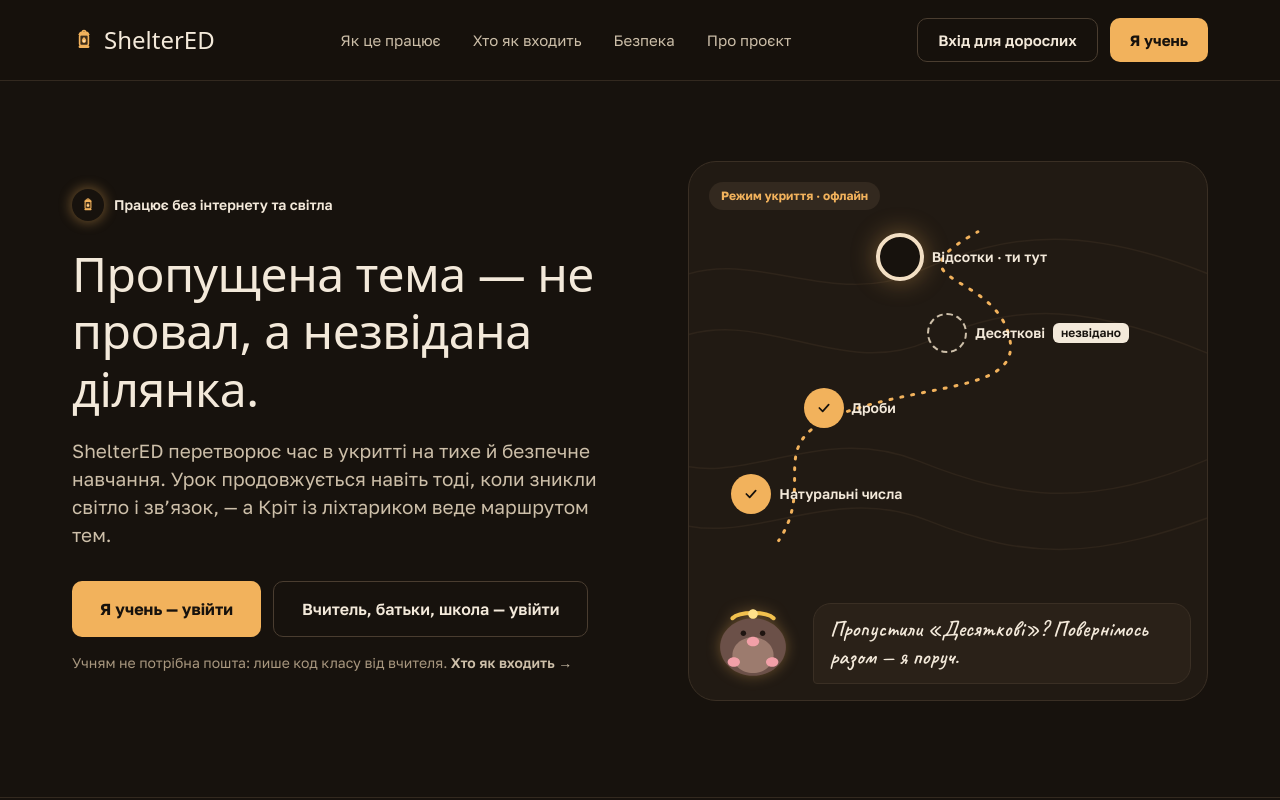
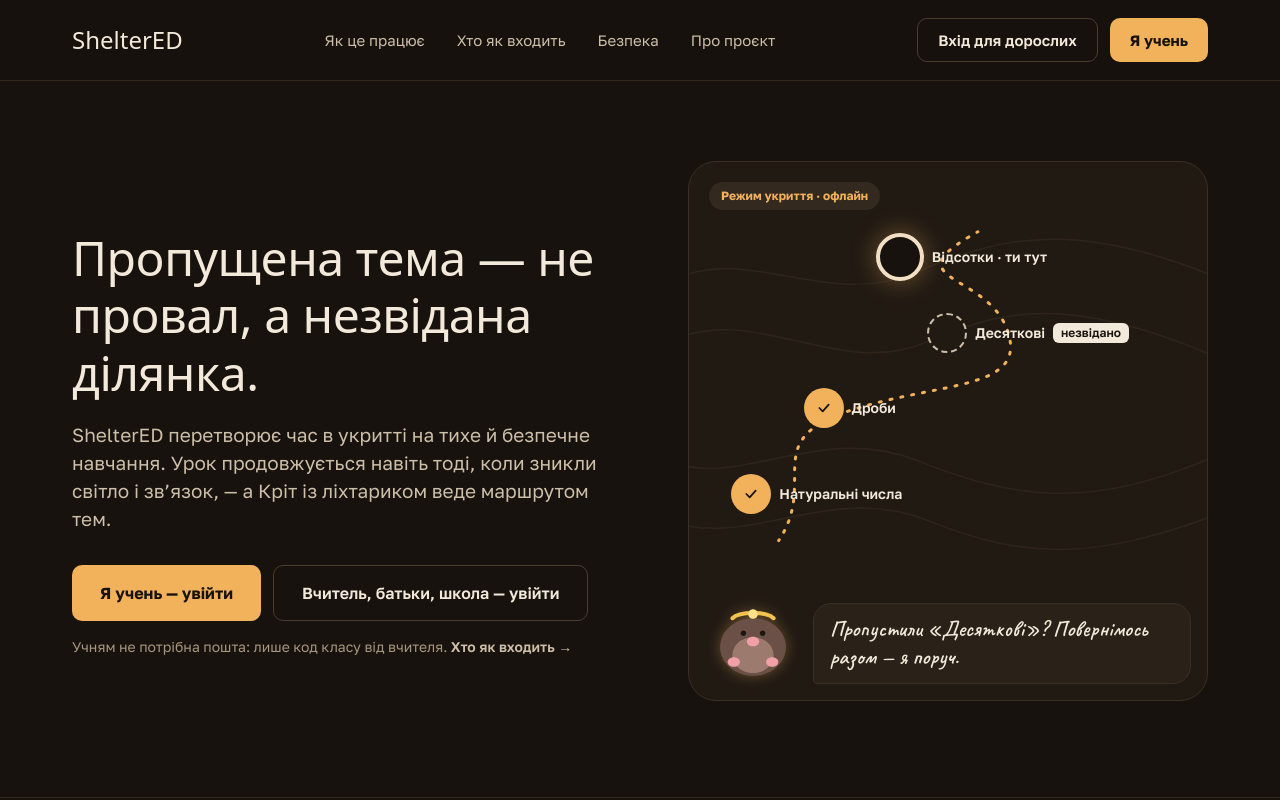
Before and after one commit to ShelterED-project/ShelterED, a React (Vite) app in the folder frontend/: page / in a window 1280 px wide. Shown: the top 800 px of the page. Built offline with nearby package versions, Linux system fonts and the light colour scheme; no server answers; a web font is replaced by a local one.

Commit message:
Remove lantern icon next to brand name, show mole in collapsed sidebar

```diff
--- a/frontend/src/pages/landing/sections/Hero.tsx
+++ b/frontend/src/pages/landing/sections/Hero.tsx
@@ -35,12 +35,6 @@ export default function Hero() {
   return (
     <section className="mx-auto flex max-w-[1296px] flex-col items-stretch gap-12 px-5 pt-12 pb-16 md:px-8 lg:flex-row lg:items-center lg:gap-16 lg:pt-20 lg:pb-24 xl:px-[72px]">
       <div className="flex flex-1 flex-col items-start">
-        <p className="inline-flex items-center gap-2.5 text-sm font-semibold text-parchment">
-          <span className="flex size-8 shrink-0 items-center justify-center rounded-full bg-oil shadow-[0_0_12px_2px_rgba(242,178,92,0.35)]">
-            <img src={lanternIcon} alt="" width={16} height={16} />
-          </span>
-          Працює без інтернету та світла
-        </p>
         <h1 className="mt-6 font-heading text-[32px] leading-[1.2] tracking-[-0.5px] text-parchment md:text-[44px] xl:text-[48px]">
           Пропущена тема — не провал, а незвідана ділянка.
         </h1>
--- a/frontend/src/shared/ui/Brand.tsx
+++ b/frontend/src/shared/ui/Brand.tsx
@@ -1,5 +1,5 @@
 import { Link } from 'react-router'
-import logo from '@/assets/landing/logo.svg'
+import mole from '@/assets/landing/mole.svg'
 import { homeByRole } from '@/features/auth/session'
 import { useCurrentUser } from '@/features/auth/useCurrentUser'
 
@@ -9,7 +9,8 @@ export default function Brand({ size, collapsible = false }: { size: 'header' |
   const to = size === 'app' && user ? homeByRole[user.role] : '/'
   return (
     <Link to={to} aria-label={to === '/' ? 'ShelterED — на головну' : 'ShelterED — на головну кабінету'} className="flex shrink-0 items-center gap-2 rounded whitespace-nowrap">
-      <img src={logo} alt="" width={24} height={24} />
+      {/* У вузькому боковому меню напис прихований, тож знак бренду — кріт. */}
+      {collapsible && <img src={mole} alt="" width={32} height={32} className="size-8 xl:hidden" />}
       <span className={`font-heading text-parchment ${size === 'header' ? 'text-lg md:text-2xl' : size === 'app' ? 'text-xl' : 'text-lg'}${collapsible ? ' max-xl:sr-only' : ''}`}>
         ShelterED
       </span>
```
